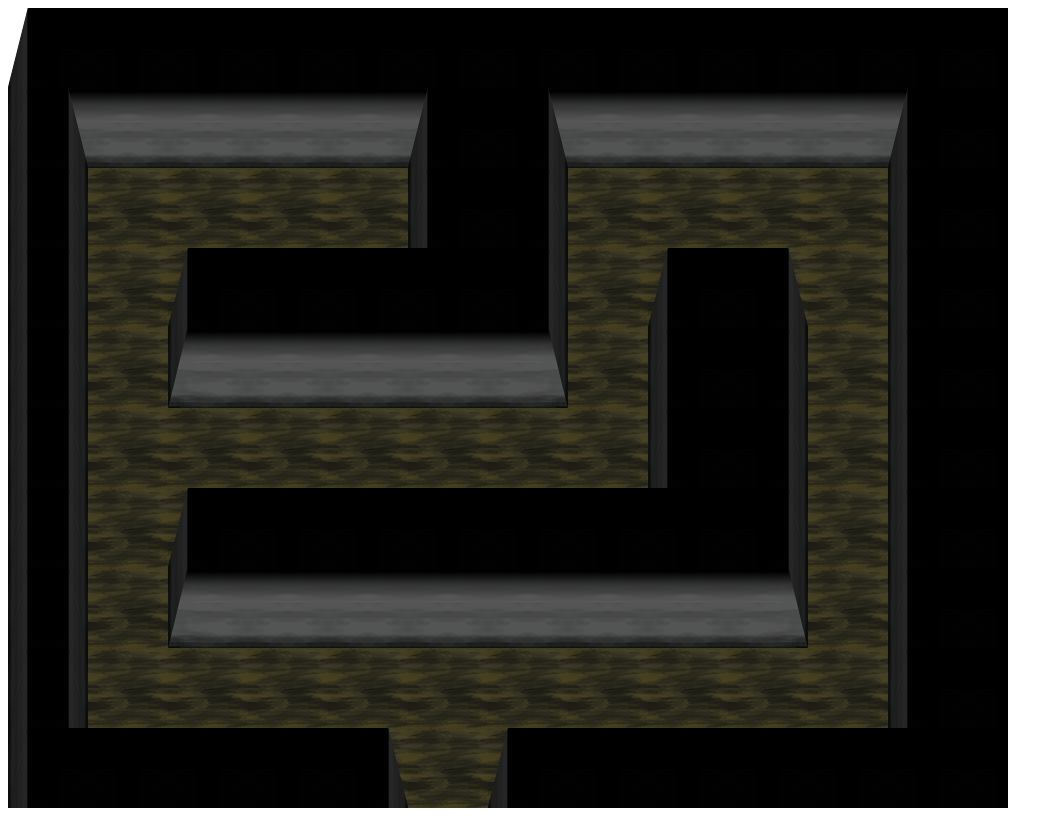
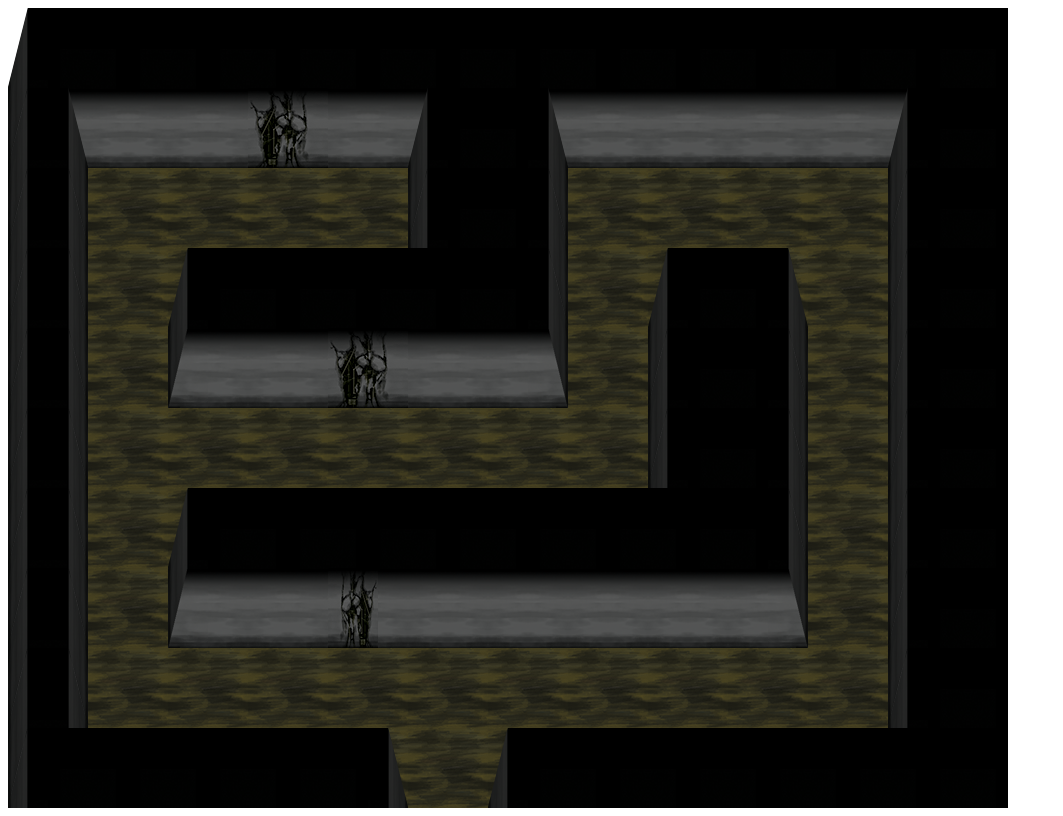
Before and after one commit to davvblack/aphotic, a plain HTML site: page index.html in a window 1280 px wide. Shown: the whole page, without its empty margins (0-1063 px from the left). Drawn offline with nearby package versions, Linux system fonts and the light colour scheme.

Commit message:
Slightly random walls.

```diff
--- a/index.html
+++ b/index.html
@@ -114,7 +114,9 @@
             walln: [1, 0],
             walll: [2, 0],
             wallr: [3, 0],
-            wallb: [4, 0],
+            wallb1: [4, 0],
+            wallb2: [5, 0],
+            wallb3: [6, 0],
             /*
             goal: [0, 1],
             wall: [0, 2],
@@ -156,19 +158,6 @@
                                 }
                                 if (matches) {
                                     map_data[i][j] = tile_types[t];
-                                    /*
-                                    if (tile_types[t].solid) {
-                                        Crafty.e("2D, DOM, Collision, solid, " + tile_types[t].name)
-                                            .attr({ x: i * tile_size, y: j * tile_size, z:1 })
-                                            .collision([collision_fudge, collision_fudge],
-                                                       [tile_size-collision_fudge, collision_fudge],
-                                                       [tile_size-collision_fudge, tile_size-collision_fudge],
-                                                       [collision_fudge, tile_size-collision_fudge]);
-                                    } else {
-                                        Crafty.e("2D, DOM, " + tile_types[t].name)
-                                            .attr({ x: i * tile_size, y: j * tile_size, z:1 });
-                                    }
-                                    */
 
                                     matched_any = true;
                                 }
@@ -198,6 +187,10 @@
                                     block_name = wall_names[blocked_right + 2*blocked_left]
                                 } else {
                                     block_name = map_data[i][j].name;
+                                }
+
+                                if (block_name=='wallb') {
+                                    block_name += (Number)(Math.random()<.9) || Crafty.math.randomInt(1,3);
                                 }
 
                                 console.log(block_name);
```
